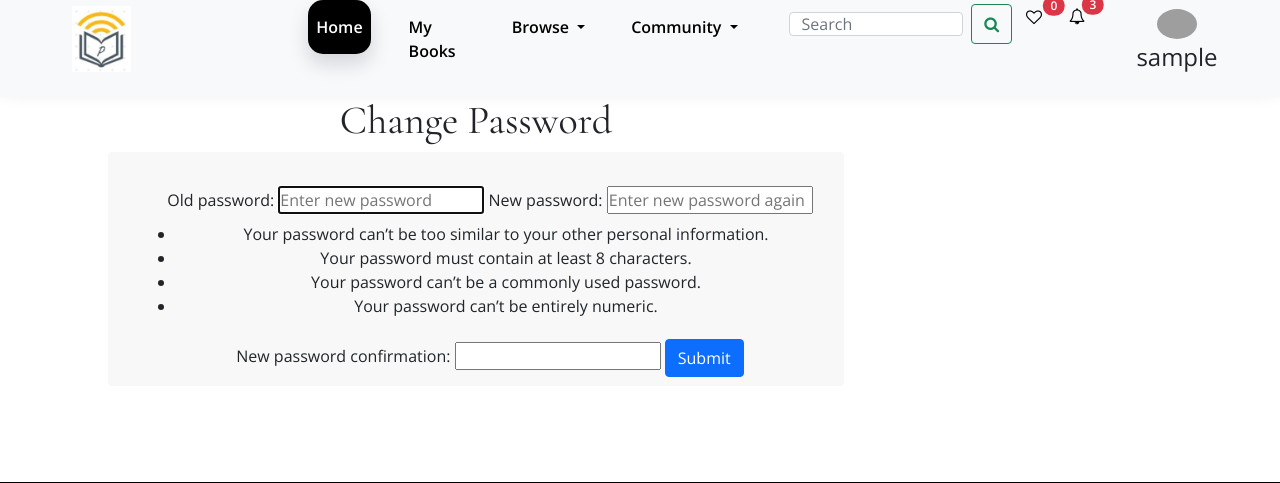
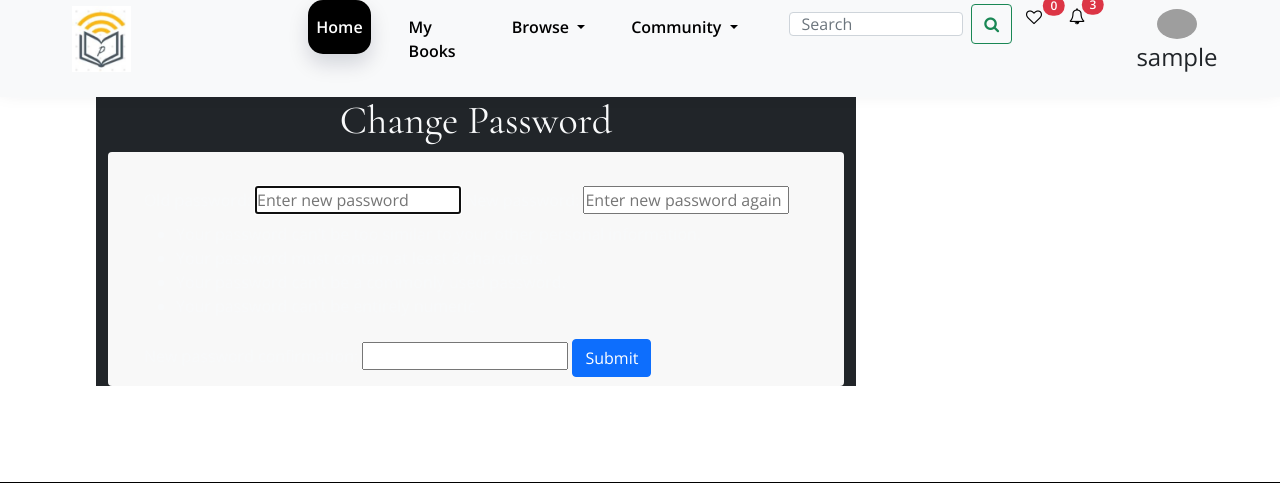
Before and after one commit to Srishti0590/pickabook-final, a Django app: page /accounts/password_change in a window 1280 px wide. Shown: the top 483 px of the page. Run offline with Django 4.2, Linux system fonts and the light colour scheme; the visitor is signed in with stand-in values (Sample User, id 1); some libraries are stand-ins or nearby versions; some web fonts are replaced; grey boxes are pictures that could not be loaded.

Commit message:
password design

```diff
--- a/accounts/templates/accounts/password_change.html
+++ b/accounts/templates/accounts/password_change.html
@@ -6,10 +6,10 @@
 
 {% block main_content %}
 
-<div class="container m-5 text-center">
+<div class="container m-5">
     <div class="row mt-1">
 
-        <div class="col-md-8 offset-md-2 m-5">
+        <div class="col-md-8 offset-md-2 m-5 bg-dark text-light">
 
             <h1 class="text-center">Change Password</h1>
             <div class="card py-2 px-2">
```
